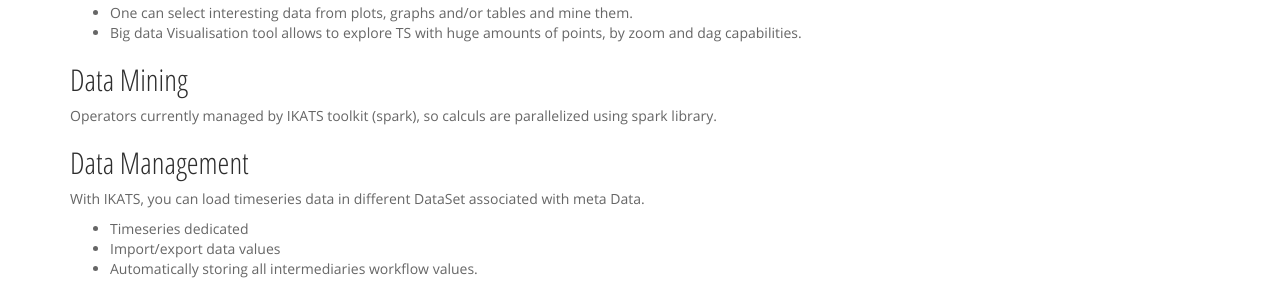
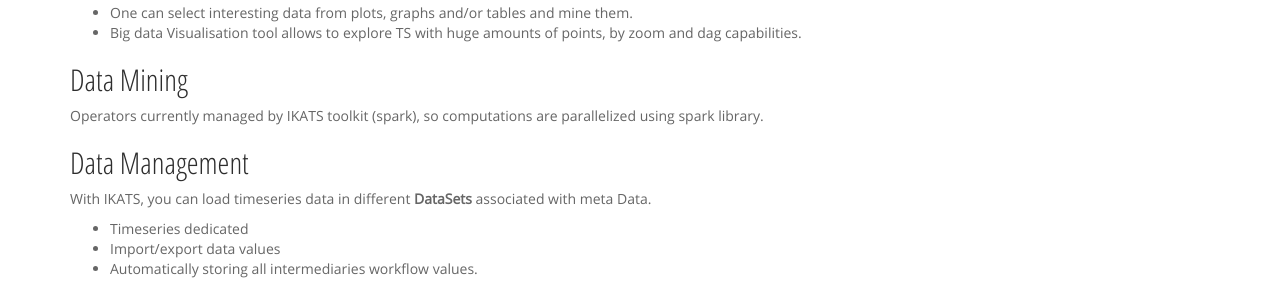
Before and after one commit to IKATS/ikats.github.io, a Jekyll site: the page built from features.md, in a window 1280 px wide and 1294 px high. Shown: the part 696-996 px from the top of the window. Built offline with Jekyll 4.4.1, drawn with Linux system fonts in a browser that asks for light colours; some web fonts are replaced.

Commit message:
minor changes

```diff
--- a/features.md
+++ b/features.md
@@ -46,12 +46,12 @@
 
 Data Mining
 ----------------
-Operators currently managed by IKATS toolkit (spark), so calculs are parallelized using spark library.
+Operators currently managed by IKATS toolkit (spark), so computations are parallelized using spark library.
 
 
 Data Management
 ---------------
-With IKATS, you can load timeseries data in different DataSet associated with meta Data.
+With IKATS, you can load timeseries data in different **DataSets** associated with meta Data.
 * Timeseries dedicated
 * Import/export data values
 * Automatically storing all intermediaries workflow values.
```
